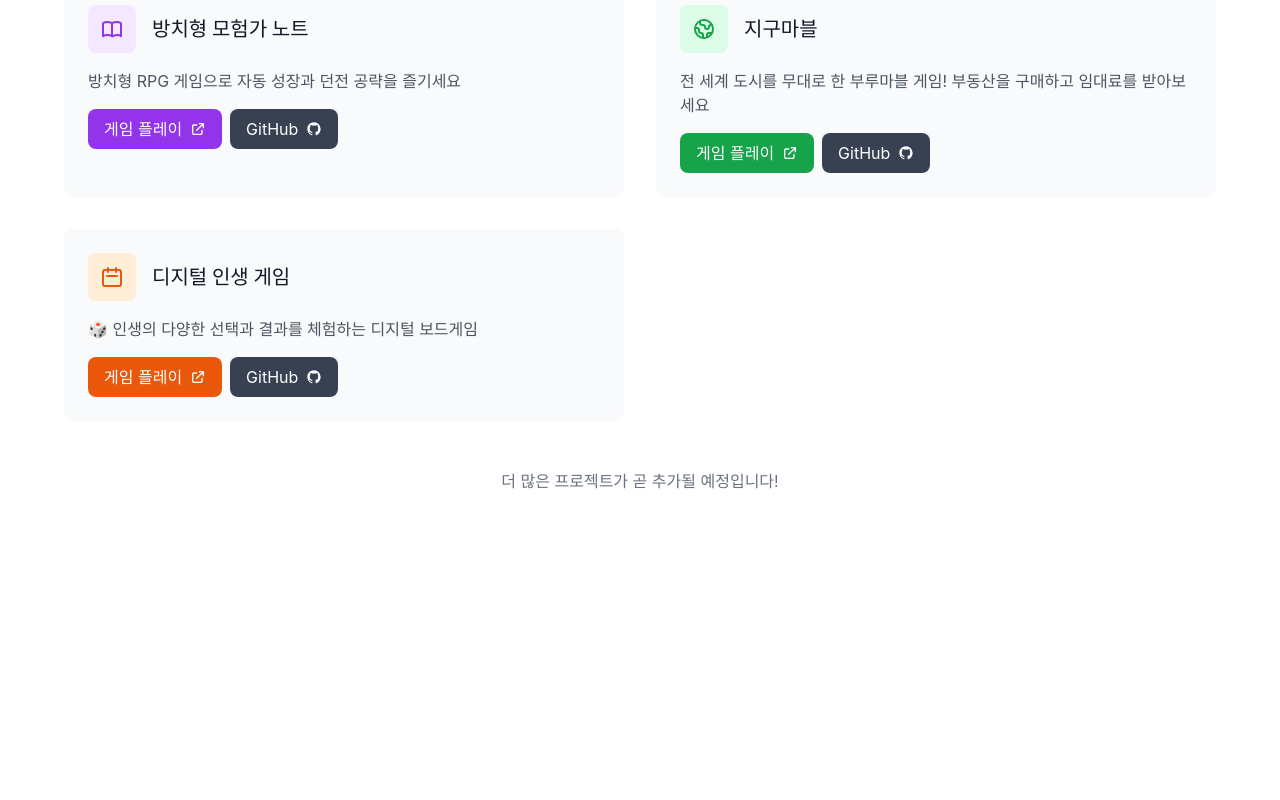
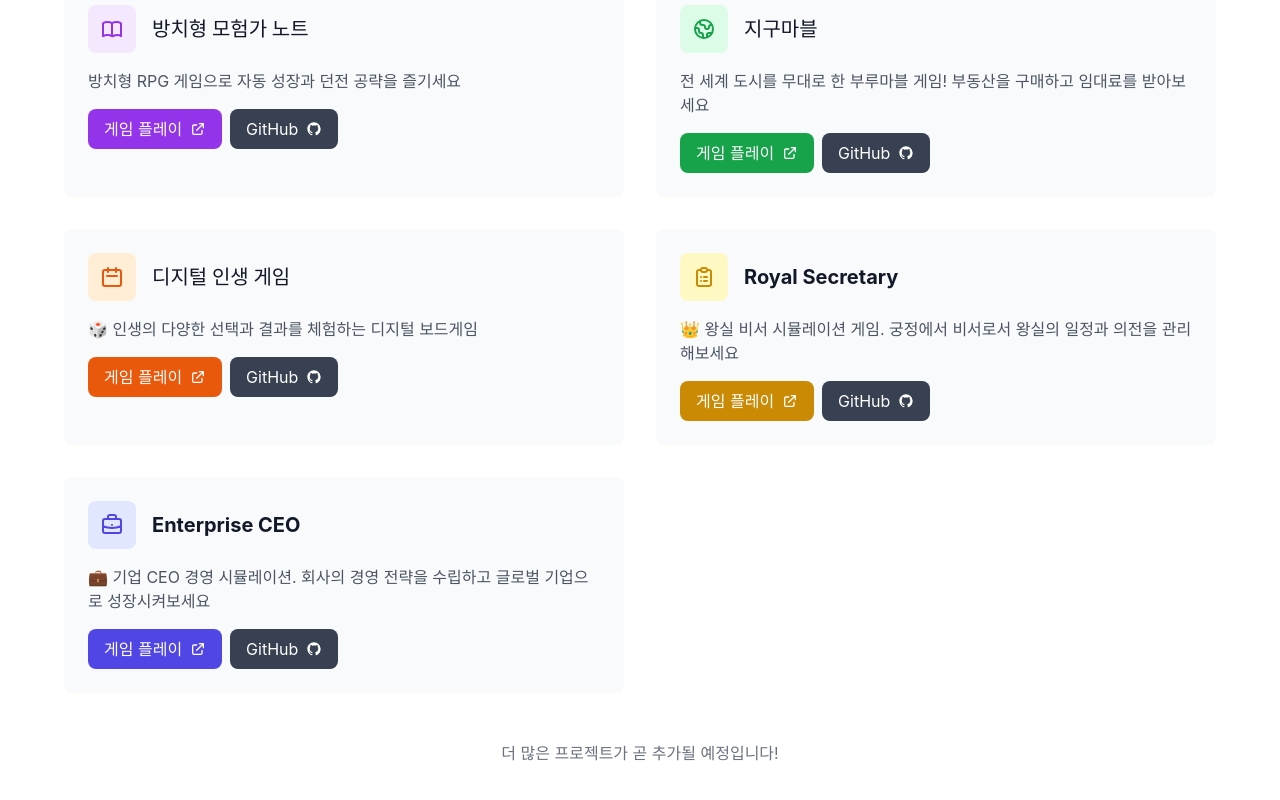
Before and after one commit to sigco3111/DevCanvas, a React (Vite) app: page / in a window 1280 px wide. Shown: the part 792-1592 px from the top of the page. Before the commit the page ends 1381 px from the top, so only its background shows below. Built offline with nearby package versions, Linux system fonts and the light colour scheme.

Commit message:
프로젝트 카드 추가: Royal Secretary와 Enterprise CEO

```diff
--- a/src/App.tsx
+++ b/src/App.tsx
@@ -233,6 +233,88 @@ function App() {
                   </a>
                 </div>
               </div>
+
+              {/* Royal Secretary */}
+              <div className="bg-gray-50 dark:bg-gray-700 rounded-lg p-6 hover:shadow-lg transition-shadow duration-300">
+                <div className="flex items-center mb-4">
+                  <div className="w-12 h-12 bg-yellow-100 dark:bg-yellow-900 rounded-lg flex items-center justify-center mr-4">
+                    <svg className="w-6 h-6 text-yellow-600 dark:text-yellow-400" fill="none" stroke="currentColor" viewBox="0 0 24 24">
+                      <path strokeLinecap="round" strokeLinejoin="round" strokeWidth={2} d="M9 5H7a2 2 0 00-2 2v12a2 2 0 002 2h10a2 2 0 002-2V7a2 2 0 00-2-2h-2M9 5a2 2 0 002 2h2a2 2 0 002-2M9 5a2 2 0 012-2h2a2 2 0 012 2m-3 7h3m-3 4h3m-6-4h.01M9 16h.01" />
+                    </svg>
+                  </div>
+                  <h3 className="text-xl font-bold text-gray-900 dark:text-white">
+                    Royal Secretary
+                  </h3>
+                </div>
+                <p className="text-gray-600 dark:text-gray-300 mb-4">
+                  👑 왕실 비서 시뮬레이션 게임. 궁정에서 비서로서 왕실의 일정과 의전을 관리해보세요
+                </p>
+                <div className="flex flex-wrap gap-2">
+                  <a
+                    href="https://royal-secretary.vercel.app/"
+                    target="_blank"
+                    rel="noopener noreferrer"
+                    className="inline-flex items-center px-4 py-2 bg-yellow-600 text-white rounded-lg hover:bg-yellow-700 transition-colors duration-200"
+                  >
+                    게임 플레이
+                    <svg className="ml-2 w-4 h-4" fill="none" stroke="currentColor" viewBox="0 0 24 24">
+                      <path strokeLinecap="round" strokeLinejoin="round" strokeWidth={2} d="M10 6H6a2 2 0 00-2 2v10a2 2 0 002 2h10a2 2 0 002-2v-4M14 4h6m0 0v6m0-6L10 14" />
+                    </svg>
+                  </a>
+                  <a
+                    href="https://github.com/sigco3111/royal-secretary"
+                    target="_blank"
+                    rel="noopener noreferrer"
+                    className="inline-flex items-center px-4 py-2 bg-gray-700 text-white rounded-lg hover:bg-gray-800 transition-colors duration-200"
+                  >
+                    GitHub
+                    <svg className="ml-2 w-4 h-4" fill="currentColor" viewBox="0 0 24 24">
+                      <path fillRule="evenodd" clipRule="evenodd" d="M12 2C6.477 2 2 6.477 2 12c0 4.42 2.87 8.17 6.84 9.5.5.08.66-.23.66-.5v-1.69c-2.77.6-3.36-1.34-3.36-1.34-.46-1.16-1.11-1.47-1.11-1.47-.91-.62.07-.6.07-.6 1 .07 1.53 1.03 1.53 1.03.87 1.52 2.34 1.07 2.91.83.09-.65.35-1.09.63-1.34-2.22-.25-4.55-1.11-4.55-4.92 0-1.11.38-2 1.03-2.71-.1-.25-.45-1.29.1-2.64 0 0 .84-.27 2.75 1.02.79-.22 1.65-.33 2.5-.33.85 0 1.71.11 2.5.33 1.91-1.29 2.75-1.02 2.75-1.02.55 1.35.2 2.39.1 2.64.65.71 1.03 1.6 1.03 2.71 0 3.82-2.34 4.66-4.57 4.91.36.31.69.92.69 1.85V21c0 .27.16.59.67.5C19.14 20.16 22 16.42 22 12A10 10 0 0012 2z" />
+                    </svg>
+                  </a>
+                </div>
+              </div>
+
+              {/* Enterprise CEO */}
+              <div className="bg-gray-50 dark:bg-gray-700 rounded-lg p-6 hover:shadow-lg transition-shadow duration-300">
+                <div className="flex items-center mb-4">
+                  <div className="w-12 h-12 bg-indigo-100 dark:bg-indigo-900 rounded-lg flex items-center justify-center mr-4">
+                    <svg className="w-6 h-6 text-indigo-600 dark:text-indigo-400" fill="none" stroke="currentColor" viewBox="0 0 24 24">
+                      <path strokeLinecap="round" strokeLinejoin="round" strokeWidth={2} d="M21 13.255A23.931 23.931 0 0112 15c-3.183 0-6.22-.62-9-1.745M16 6V4a2 2 0 00-2-2h-4a2 2 0 00-2 2v2m4 6h.01M5 20h14a2 2 0 002-2V8a2 2 0 00-2-2H5a2 2 0 00-2 2v10a2 2 0 002 2z" />
+                    </svg>
+                  </div>
+                  <h3 className="text-xl font-bold text-gray-900 dark:text-white">
+                    Enterprise CEO
+                  </h3>
+                </div>
+                <p className="text-gray-600 dark:text-gray-300 mb-4">
+                  💼 기업 CEO 경영 시뮬레이션. 회사의 경영 전략을 수립하고 글로벌 기업으로 성장시켜보세요
+                </p>
+                <div className="flex flex-wrap gap-2">
+                  <a
+                    href="https://enterprise-ceo.vercel.app/"
+                    target="_blank"
+                    rel="noopener noreferrer"
+                    className="inline-flex items-center px-4 py-2 bg-indigo-600 text-white rounded-lg hover:bg-indigo-700 transition-colors duration-200"
+                  >
+                    게임 플레이
+                    <svg className="ml-2 w-4 h-4" fill="none" stroke="currentColor" viewBox="0 0 24 24">
+                      <path strokeLinecap="round" strokeLinejoin="round" strokeWidth={2} d="M10 6H6a2 2 0 00-2 2v10a2 2 0 002 2h10a2 2 0 002-2v-4M14 4h6m0 0v6m0-6L10 14" />
+                    </svg>
+                  </a>
+                  <a
+                    href="https://github.com/sigco3111/enterprise-ceo"
+                    target="_blank"
+                    rel="noopener noreferrer"
+                    className="inline-flex items-center px-4 py-2 bg-gray-700 text-white rounded-lg hover:bg-gray-800 transition-colors duration-200"
+                  >
+                    GitHub
+                    <svg className="ml-2 w-4 h-4" fill="currentColor" viewBox="0 0 24 24">
+                      <path fillRule="evenodd" clipRule="evenodd" d="M12 2C6.477 2 2 6.477 2 12c0 4.42 2.87 8.17 6.84 9.5.5.08.66-.23.66-.5v-1.69c-2.77.6-3.36-1.34-3.36-1.34-.46-1.16-1.11-1.47-1.11-1.47-.91-.62.07-.6.07-.6 1 .07 1.53 1.03 1.53 1.03.87 1.52 2.34 1.07 2.91.83.09-.65.35-1.09.63-1.34-2.22-.25-4.55-1.11-4.55-4.92 0-1.11.38-2 1.03-2.71-.1-.25-.45-1.29.1-2.64 0 0 .84-.27 2.75 1.02.79-.22 1.65-.33 2.5-.33.85 0 1.71.11 2.5.33 1.91-1.29 2.75-1.02 2.75-1.02.55 1.35.2 2.39.1 2.64.65.71 1.03 1.6 1.03 2.71 0 3.82-2.34 4.66-4.57 4.91.36.31.69.92.69 1.85V21c0 .27.16.59.67.5C19.14 20.16 22 16.42 22 12A10 10 0 0012 2z" />
+                    </svg>
+                  </a>
+                </div>
+              </div>
             </div>
 
             <div className="text-center mt-12">
```
